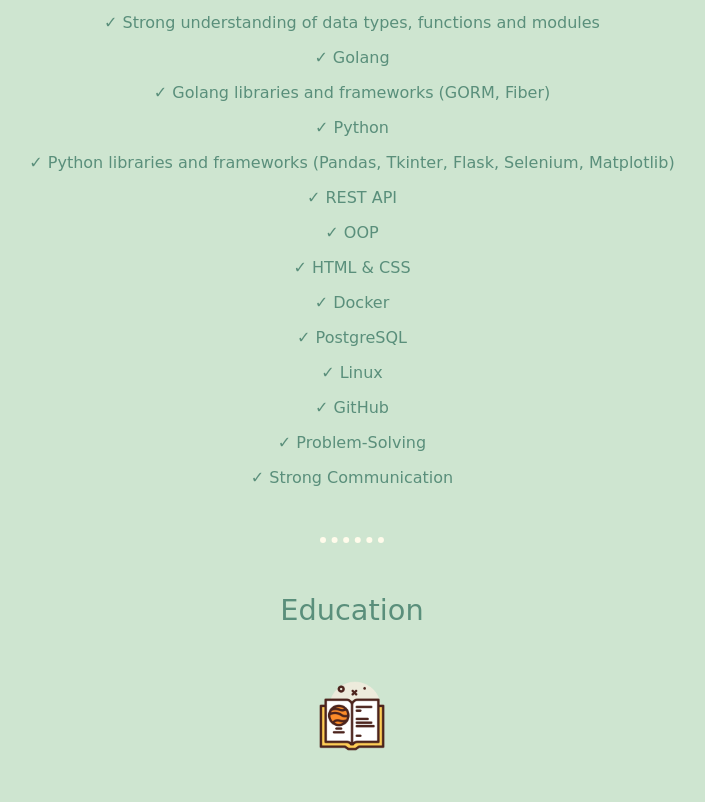
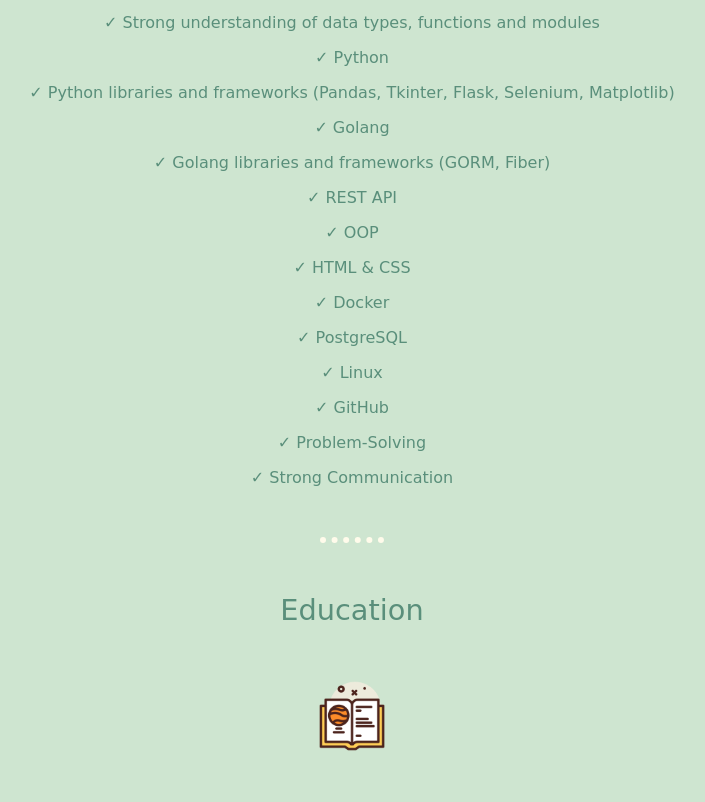
Before and after one commit to Sevdaakari/Resume, a plain HTML site: page index.html in a window 1280 px wide. Shown: the part 1264-2066 px from the top of the page, without its empty margins (288-993 px from the left). Drawn offline with Linux system fonts and the light colour scheme; a web font is replaced by a local one.

Commit message:
Update skills index.html

```diff
--- a/index.html
+++ b/index.html
@@ -40,14 +40,16 @@
     <div class="skills">
       <h2>My Skills</h2>
       <img class="img-skills" src="images/girl.png" alt="skills">
-      <div class="skill-row">
+      <div class="skill-row1">
         <p>✓ Strong understanding of data types, functions and modules</p>
+        <p>✓ Python</p>
+        <p>✓ Python libraries and frameworks (Pandas, Tkinter, Flask, Selenium, Matplotlib)</p>
         <p>✓ Golang</p>
         <p>✓ Golang libraries and frameworks (GORM, Fiber)</p>
-        <p>✓ Python</p>
-        <p>✓ Python libraries and frameworks (Pandas, Tkinter, Flask, Selenium, Matplotlib)</p>
         <p>✓ REST API</p>
         <p>✓ OOP</p>
+      </div>
+      <div class="skill-row2">
         <p>✓ HTML & CSS</p>
         <p>✓ Docker
         <p>✓ PostgreSQL
```
